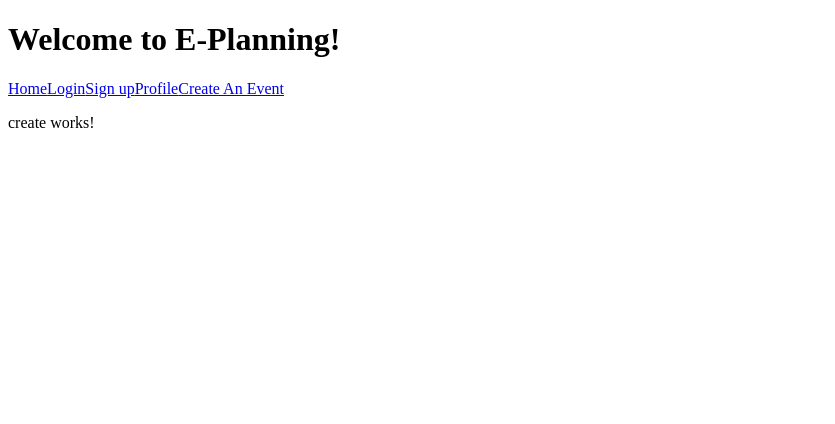
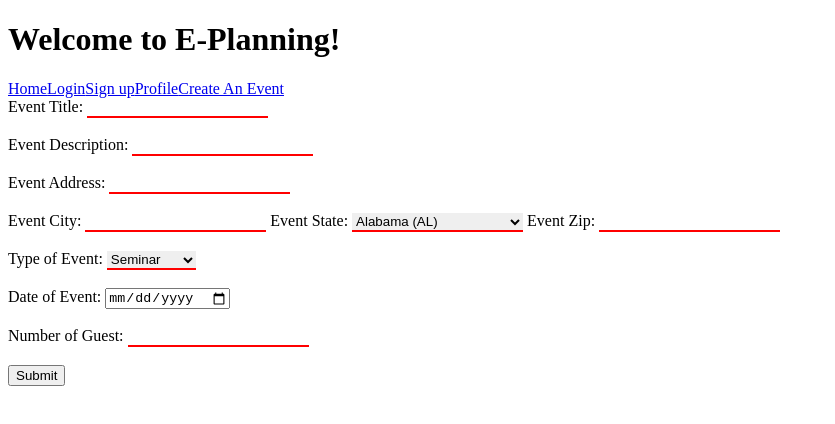
Before and after one commit to lfung218/e-planning-web, an Angular app: page /create in a window 1280 px wide. Shown: the top 424 px of the page, without its empty margins (0-835 px from the left). Built offline with nearby package versions, Linux system fonts and the light colour scheme.

Commit message:
Created Event Creation Form

```diff
--- a/package.json
+++ b/package.json
@@ -22,6 +22,7 @@
     "@angular/platform-browser-dynamic": "^5.2.0",
     "@angular/router": "^5.2.0",
     "core-js": "^2.4.1",
+    "location-autocomplete": "^1.2.4",
     "rxjs": "^5.5.6",
     "zone.js": "^0.8.19"
   },
--- a/src/app/create/create.component.css
+++ b/src/app/create/create.component.css
@@ -0,0 +1,14 @@
+input[type=text] {
+    border: none;
+    border-bottom: 2px solid red;
+}
+
+input[type=number]{
+    border: none;
+    border-bottom: 2px solid red;
+}
+
+select{
+    border: none;
+    border-bottom: 2px solid red;
+}
--- a/src/app/create/create.component.html
+++ b/src/app/create/create.component.html
@@ -1,3 +1,93 @@
-<p>
-  create works!
-</p>
+<div>
+  <form name="EventCreationForm">
+    Event Title:
+    <input type="text" name="EventTitle">
+    <br>
+    <br>
+    Event Description:
+    <input type="text" name="EventDescription">
+    <br>
+    <br>
+    Event Address:
+    <input type="text" name="EventAddress">
+    <br>
+    <br>
+    Event City:
+    <input type="text" name="Eventcity"> Event State:
+    <select name="eventState">
+      <option value="AL">Alabama (AL)</option>
+      <option value="AK">Alaska (AK)</option>
+      <option value="AZ">Arizona (AZ)</option>
+      <option value="AR">Arkansas (AR)</option>
+      <option value="CA">California (CA)</option>
+      <option value="CO">Colorado (CO)</option>
+      <option value="CT">Connecticut (CT)</option>
+      <option value="DE">Delaware (DE)</option>
+      <option value="DC">District Of Columbia (DC)</option>
+      <option value="FL">Florida (FL)</option>
+      <option value="GA">Georgia (GA)</option>
+      <option value="HI">Hawaii (HI)</option>
+      <option value="ID">Idaho (ID)</option>
+      <option value="IL">Illinois (IL)</option>
+      <option value="IN">Indiana (IN)</option>
+      <option value="IA">Iowa (IA)</option>
+      <option value="KS">Kansas (KS)</option>
+      <option value="KY">Kentucky (KY)</option>
+      <option value="LA">Louisiana (LA)</option>
+      <option value="ME">Maine (ME)</option>
+      <option value="MD">Maryland (MD)</option>
+      <option value="MA">Massachusetts (MA)</option>
+      <option value="MI">Michigan (MI)</option>
+      <option value="MN">Minnesota (MN)</option>
+      <option value="MS">Mississippi (MS)</option>
+      <option value="MO">Missouri (MO)</option>
+      <option value="MT">Montana (MT)</option>
+      <option value="NE">Nebraska (NE)</option>
+      <option value="NV">Nevada (NV)</option>
+      <option value="NH">New Hampshire (NH)</option>
+      <option value="NJ">New Jersey (NJ)</option>
+      <option value="NM">New Mexico (NM)</option>
+      <option value="NY">New York (NY)</option>
+      <option value="NC">North Carolina (NC)</option>
+      <option value="ND">North Dakota (ND)</option>
+      <option value="OH">Ohio (OH)</option>
+      <option value="OK">Oklahoma (OK)</option>
+      <option value="OR">Oregon (OR)</option>
+      <option value="PA">Pennsylvania (PA)</option>
+      <option value="RI">Rhode Island (RI)</option>
+      <option value="SC">South Carolina (SC)</option>
+      <option value="SD">South Dakota (SD)</option>
+      <option value="TN">Tennessee (TN)</option>
+      <option value="TX">Texas (TX)</option>
+      <option value="UT">Utah (UT)</option>
+      <option value="VT">Vermont</option>
+      <option value="VA">Virginia</option>
+      <option value="WA">Washington</option>
+      <option value="WV">West Virginia</option>
+      <option value="WI">Wisconsin</option>
+      <option value="WY">Wyoming</option>
+    </select>
+    Event Zip:
+    <input type="number" name="EventZip">
+    <br>
+    <br>
+    Type of Event:
+    <select name="TypeOfEvent">
+      <option value="Seminar">Seminar</option>
+      <option value="Conference">Conference</option>
+      <option value="Party">Party</option>
+      <option value="Meeting">Meeting</option>
+    </select>
+    <br>
+    <br>
+    Date of Event:
+    <input type="date" name="DateofEvent">
+    <br>
+    <br>
+    Number of Guest:
+    <input type="number" name="NumberOfGuest">
+    <br>
+    <br>
+    <input type="submit" value="Submit">
+  </form>
+</div>
```
Also changed, not shown: 1 other file (tests, documents, lock files or other folders).
